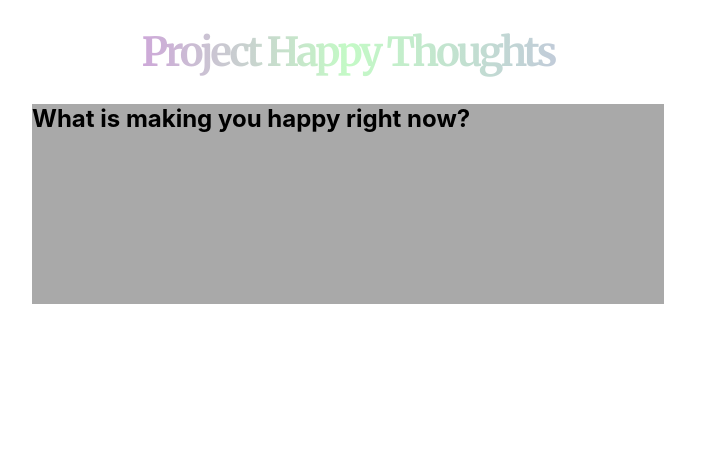
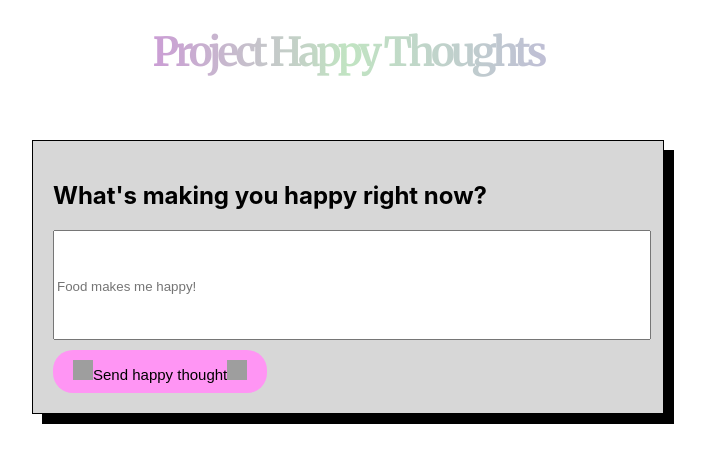
Before and after one commit to Technigo/project-happy-thoughts-vite, a React (Vite) app: page / in a window 1280 px wide. Shown: the top 462 px of the page, without its empty margins (292-997 px from the left). Built offline with nearby package versions, Linux system fonts and the light colour scheme; grey boxes are pictures that could not be loaded.

Commit message:
some design for starting the project

```diff
--- a/src/App.jsx
+++ b/src/App.jsx
@@ -1,13 +1,16 @@
+import React, { useEffect, useState } from "react";
 import "./index.css";
 import "./components/styleForm.css"
 import { HeaderText } from "./components/header.jsx";
-import { ChatForm } from "./components/Form";
+import { Comment } from "./components/Form";
 
 export const App = () => {
+
+
   return (
     <>
       <HeaderText />
-      <ChatForm />
+      <Comment />
     </>
 
   )
--- a/src/components/Form.jsx
+++ b/src/components/Form.jsx
@@ -1,12 +1,42 @@
 //This will be the form component
 
 import "./styleForm.css"
+import React, { useState } from "react";
 
-export const ChatForm = () => {
+
+export const Comment = ({ value, updateFormData, handleSubmit }) => {
+    const userComment = (e) => updateFormData("comment", e.target.value);
+
     return (
-        <div className="ChatForm">
-            <h2>What is making you happy right now?</h2>
+        <div className="commentInput">
+            <div className="commentContent">
+                <h2>What's making you happy right now?</h2>
+                <form onSubmit={handleSubmit}>
 
+                    <input
+                        className="commentBox"
+                        type="text"
+                        value={value}
+                        onChange={userComment}
+                        placeholder="Food makes me happy!"
+                    />
+                    <button>
+                        <img
+                            width="20"
+                            height="20"
+                            src="https://img.icons8.com/emoji/48/heart-suit.png"
+                            alt="heart-suit"
+                        />
+                        Send happy thought
+                        <img
+                            width="20"
+                            height="20"
+                            src="https://img.icons8.com/emoji/48/heart-suit.png"
+                            alt="heart-suit"
+                        />
+                    </button>
+                </form>
+            </div>
         </div>
-    )
-}
+    );
+};
--- a/src/components/styleForm.css
+++ b/src/components/styleForm.css
@@ -4,16 +4,52 @@
     font-family: 'Merriweather', serif;
     text-align: center;
     font-size: 20px;
-    background-image: linear-gradient(to right, rgb(225, 0, 255), rgb(196, 250, 198), rgb(187, 109, 255));
+    background-image: linear-gradient(to right, rgb(225, 0, 255), rgb(193, 228, 194), rgb(187, 109, 255));
     -webkit-background-clip: text;
     background-clip: text;
     color: transparent;
-    letter-spacing: -3px;
+    letter-spacing: -4px;
+    margin-bottom: 100px;
 }
 
-.ChatForm {
+.commentInput {
     height: 200px;
     width: 50%;
     margin: auto;
-    background-color: darkgrey;
+    display: flex;
+    justify-content: center;
+    align-items: center;
 }
+
+.commentContent {
+    width: 100%;
+    border: solid black 1px;
+    box-shadow: 10px 10px black;
+    background-color: rgb(215, 215, 215);
+    padding: 20px;
+}
+
+.commentBox {
+    width: 100%;
+    height: 100px;
+    margin-bottom: 10px;
+    vertical-align: top;
+    /* Set vertical alignment to top */
+    padding-top: 5px;
+    /* Add padding to align text to the top */
+}
+
+button {
+    font-size: 15px;
+    background-color: #ff95f4;
+    color: black;
+    border: none;
+    padding: 10px 20px;
+    cursor: pointer;
+    border-radius: 20px;
+    transition: 1s;
+}
+
+button:hover {
+    background-color: rgb(255, 208, 253);
+}
```
Also changed, not shown: src/components/Multistepform.jsx (added, +14 -0 lines).
